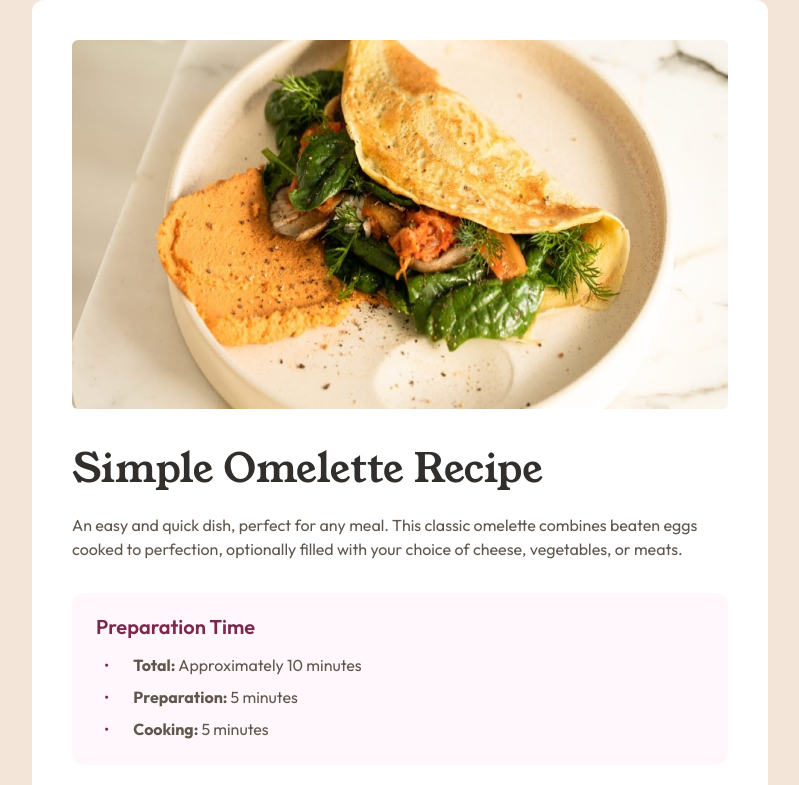
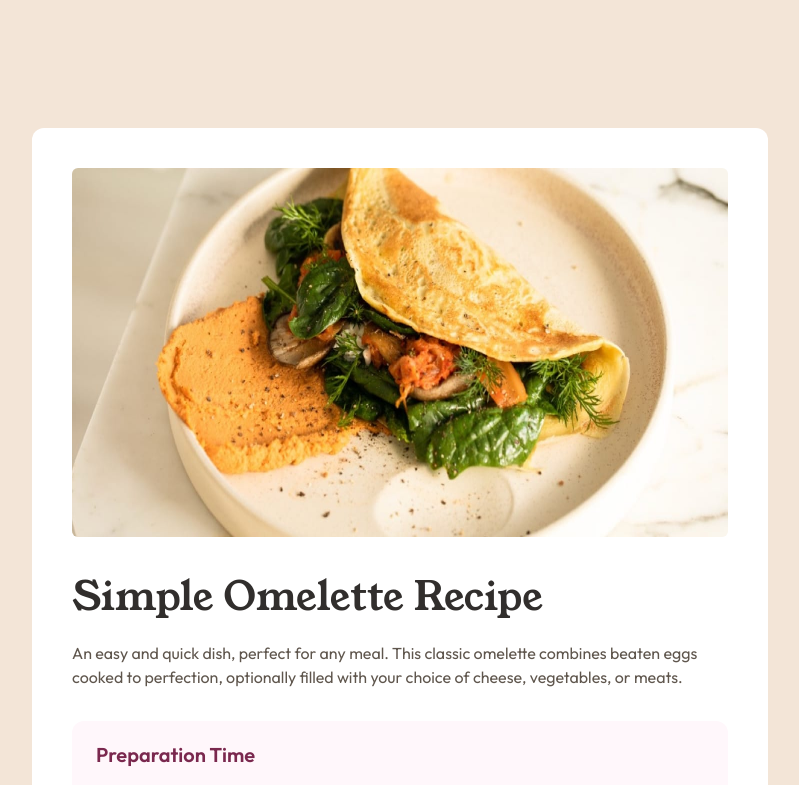
Before and after one commit to haipinggong/recipe-page, a React (Vite) app: page / in a window 1280 px wide. Shown: the top 785 px of the page, without its empty margins (240-1039 px from the left). Built offline with nearby package versions, Linux system fonts and the light colour scheme.

Commit message:
Fix the padding issue

```diff
--- a/src/App.styles.ts
+++ b/src/App.styles.ts
@@ -6,6 +6,12 @@ interface StyleProps {
 
 export const styles: StyleProps = {
   main: (theme) => ({
+    padding: 0,
+    [theme.breakpoints.up("sm")]: {
+      padding: theme.spacing(16, 6),
+    },
+  }),
+  card: (theme) => ({
     display: "flex",
     flexDirection: "column",
     margin: "0 auto",
--- a/src/App.tsx
+++ b/src/App.tsx
@@ -14,8 +14,8 @@ import recipe from "./data/recipe.json";
 
 function App() {
   return (
-    <>
-      <Box component="main" sx={styles.main}>
+    <Box component="main" sx={styles.main}>
+      <Box sx={styles.card}>
         <Box
           component="img"
           src={imageOmelette}
@@ -32,7 +32,7 @@ function App() {
           <NutritionSection />
         </Box>
       </Box>
-    </>
+    </Box>
   );
 }
 
--- a/src/theme.ts
+++ b/src/theme.ts
@@ -33,8 +33,8 @@ let theme = createTheme({
   breakpoints: {
     values: {
       xs: 0,
-      sm: 375,
-      md: 768,
+      sm: 471,
+      md: 864,
       lg: 1440,
       xl: 1536,
     },
```
